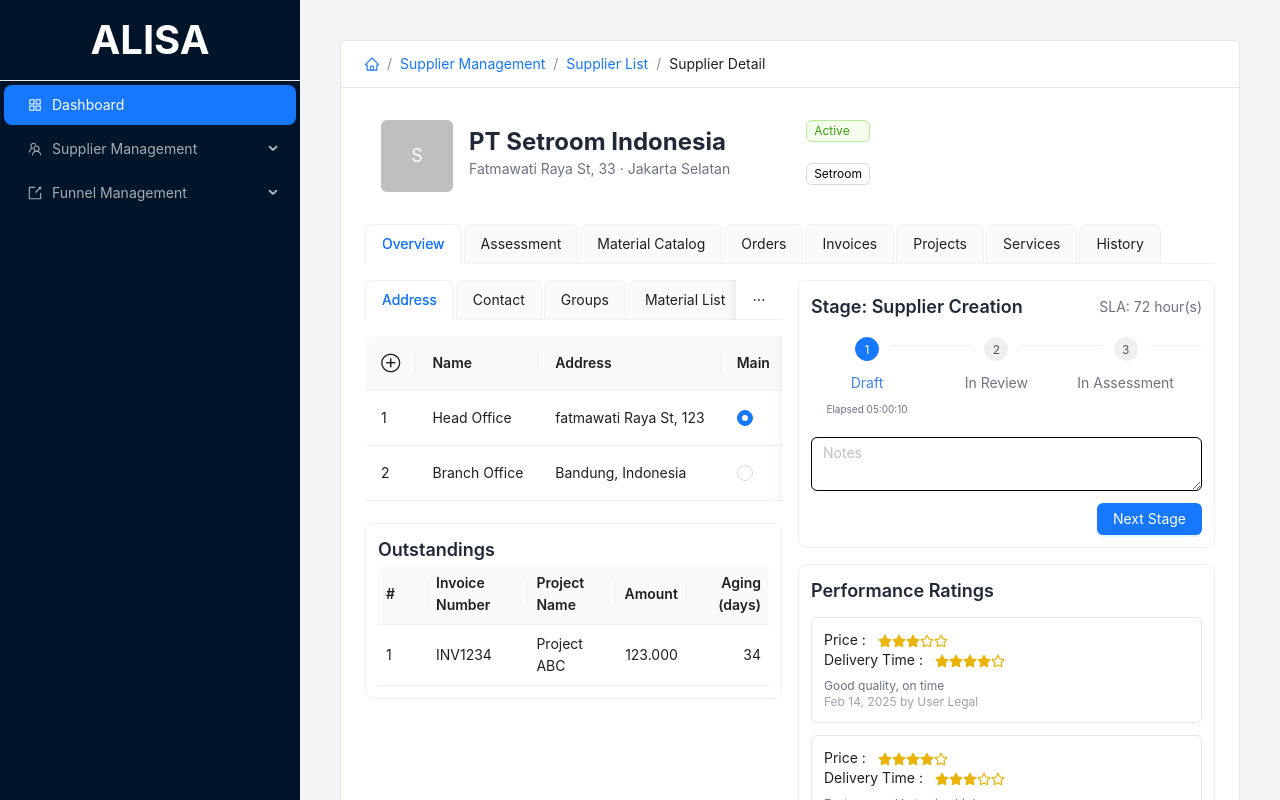
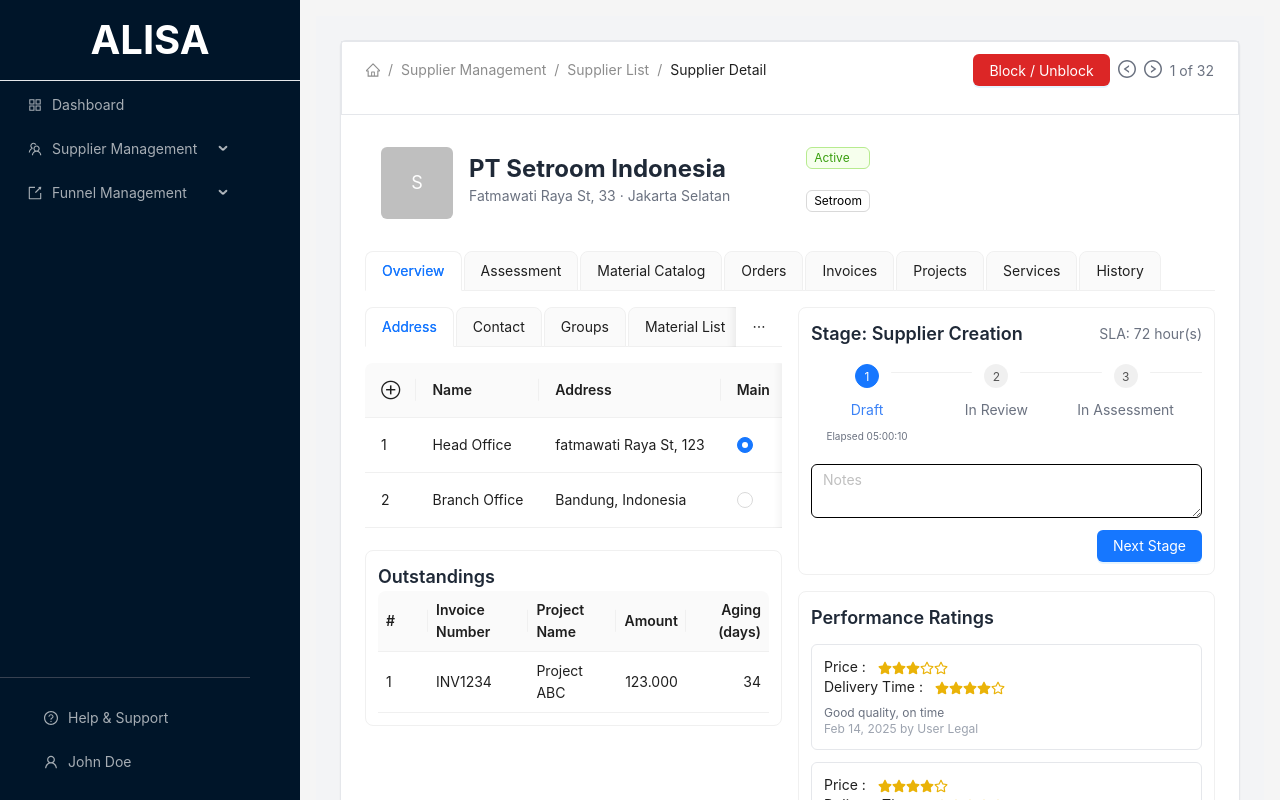
Before and after one commit to jayamiko/Supplier-Management-Dashboard, a React (Create React App) app: page /supplier-management/supplier-list/1 in a window 1280 px wide. Shown: the top 800 px of the page. Built offline with nearby package versions, Linux system fonts and the light colour scheme.

Commit message:
FIX: fix side bar

```diff
--- a/src/components/molecules/BreadCrumb.js
+++ b/src/components/molecules/BreadCrumb.js
@@ -1,13 +1,14 @@
 import { Breadcrumb } from "antd";
 import { Link } from "react-router-dom";
 
-const Breadcrumbs = ({ items }) => {
+const Breadcrumbs = ({ items, children }) => {
   return (
+    <div className="flex justify-between items-center mb-4">
       <Breadcrumb>
         {items.map((item, index) => (
           <Breadcrumb.Item key={index}>
             {item.path ? (
-            <Link to={item.path} style={{ color: "#1677ff" }}>
+              <Link to={item.path} className="text-blue-600">
                 {item.label}
               </Link>
             ) : (
@@ -16,6 +17,8 @@ const Breadcrumbs = ({ items }) => {
           </Breadcrumb.Item>
         ))}
       </Breadcrumb>
+      {children}
+    </div>
   );
 };
 
--- /dev/null
+++ b/src/components/organisms/SideBar.js
@@ -0,0 +1,53 @@
+import { Layout, Menu } from "antd";
+import { UserOutlined, QuestionCircleOutlined } from "@ant-design/icons";
+import { useState } from "react";
+
+const { Sider } = Layout;
+
+const Sidebar = ({ menuItems, username, onMenuClick }) => {
+  const [selectedKey, setSelectedKey] = useState("");
+
+  const handleClick = (e) => {
+    setSelectedKey(e.key);
+    if (onMenuClick) onMenuClick(e);
+  };
+
+  return (
+    <Sider width={250} theme="dark" className="flex flex-col h-3/4">
+      <div className="flex flex-col h-full">
+        <Menu
+          theme="dark"
+          mode="inline"
+          selectedKeys={[selectedKey]}
+          defaultOpenKeys={["sub1"]}
+          style={{ flex: 1, borderInlineEnd: 0, overflow: "auto" }}
+          items={menuItems}
+          onClick={handleClick}
+        />
+
+        <div className="mt-auto p-4 border-t border-gray-700">
+          <Menu
+            theme="dark"
+            mode="inline"
+            selectable={false}
+            items={[
+              {
+                key: "help",
+                icon: <QuestionCircleOutlined />,
+                label: "Help & Support",
+                onClick: () => console.log("Help clicked"),
+              },
+              {
+                key: "user",
+                icon: <UserOutlined />,
+                label: username,
+              },
+            ]}
+          />
+        </div>
+      </div>
+    </Sider>
+  );
+};
+
+export default Sidebar;
--- a/src/components/pages/SupplierDetailManagementPage.js
+++ b/src/components/pages/SupplierDetailManagementPage.js
@@ -1,12 +1,16 @@
 import { useState } from "react";
-import { HomeOutlined } from "@ant-design/icons";
+import {
+  HomeOutlined,
+  LeftCircleOutlined,
+  RightCircleOutlined,
+} from "@ant-design/icons";
 import Breadcrumbs from "../molecules/BreadCrumb";
 import MoleculeTabs from "../molecules/Tabs";
 import TabPane from "antd/es/tabs/TabPane";
 import OrgOutstandings from "../organisms/OrgOutstandings";
 import OrgPanelSteps from "../organisms/OrgPanelSteps";
 import OrgRatings from "../organisms/OrgRatings";
-import { Card, Row, Space } from "antd";
+import { Button, Card, Row, Space } from "antd";
 import SupplierDetailHeader from "../molecules/SupplierDetailHeader";
 import DynamicTabs from "../molecules/DynamicTabs";
 import { supplierDetailOverviewTabItems } from "../../constants/supplier";
@@ -54,7 +58,7 @@ export default function SupplierDetailManagementPage() {
   return (
     <div className="min-h-screen bg-gray-100 p-6">
       <div className="max-w-7xl mx-auto bg-white shadow-sm rounded-md border">
-        <div className="border-b px-6 py-3">
+        <div className="border-b px-6 py-3 border">
           <Breadcrumbs
             items={[
               { label: <HomeOutlined />, path: "/" },
@@ -65,7 +69,19 @@ export default function SupplierDetailManagementPage() {
               },
               { label: "Supplier Detail" },
             ]}
-          />
+          >
+            <div className="space-x-2">
+              {" "}
+              <Button type="primary" className="!bg-red-600 hover:!bg-red-700">
+                Block / Unblock
+              </Button>
+              <Space>
+                <LeftCircleOutlined className="text-gray-500 text-lg" />
+                <RightCircleOutlined className="text-gray-500 text-lg" />
+              </Space>
+              <span className="text-gray-500">1 of 32</span>
+            </div>
+          </Breadcrumbs>
         </div>
 
         <div className="px-6 py-4">
--- a/src/components/templates/SupplierManagementTemplate.js
+++ b/src/components/templates/SupplierManagementTemplate.js
@@ -2,6 +2,7 @@ import { useState } from "react";
 import { Layout, Menu } from "antd";
 import { Outlet, useNavigate } from "react-router-dom";
 import menuItems from "../../constants/menuItems";
+import Sidebar from "../organisms/SideBar";
 
 const { Content, Sider } = Layout;
 
@@ -29,14 +30,10 @@ const SupplierManagementTemplate = () => {
           </h1>
         </div>
         <hr />
-        <Menu
-          theme="dark"
-          mode="inline"
-          selectedKeys={[selectedKey]}
-          defaultOpenKeys={["sub1"]}
-          style={{ height: "100%", borderInlineEnd: 0 }}
-          items={menuItems}
-          onClick={handleMenuClick}
+        <Sidebar
+          menuItems={menuItems}
+          onMenuClick={handleMenuClick}
+          username="John Doe"
         />
       </Sider>
       <Layout>
```
Lines whose indentation alone changed are shown as unchanged.
